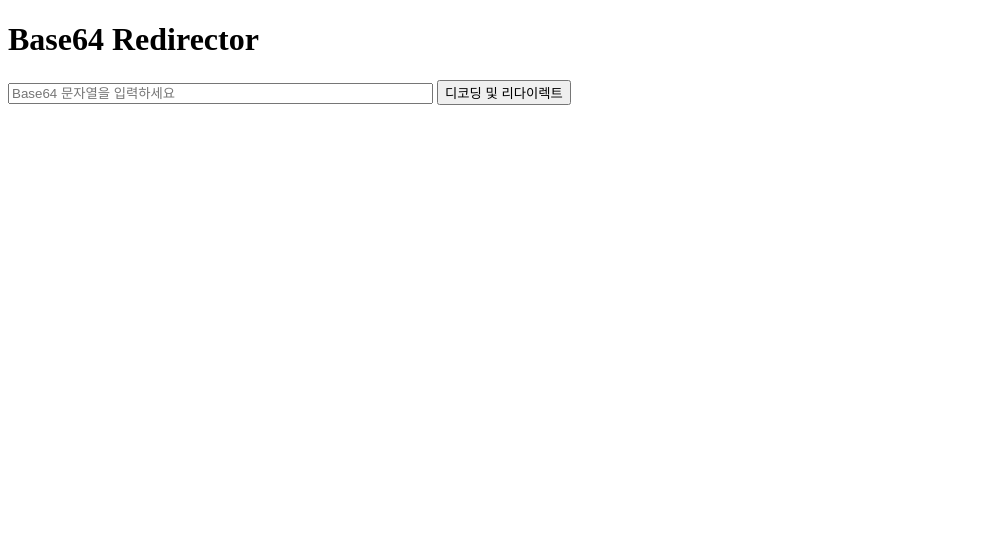
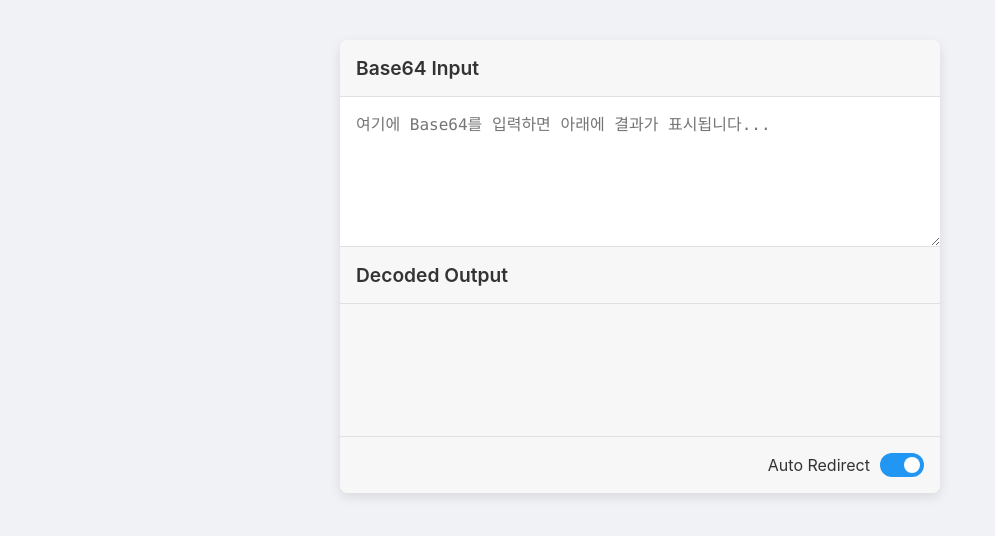
Before and after one commit to Junhyeok9904/base64-redirector, a plain HTML site: page index.html in a window 1280 px wide. Shown: the whole page, without its empty margins (0-995 px from the left). Drawn offline with Linux system fonts and the light colour scheme.

Commit message:
Feat: Final version with compact UI and redirect toggle/countdown

```diff
--- a/index.html
+++ b/index.html
@@ -3,39 +3,94 @@
 <head>
     <meta charset="UTF-8">
     <meta name="viewport" content="width=device-width, initial-scale=1.0">
-    <title>Base64 Redirector</title>
+    <title>Base64 Decoder</title>
+    <link rel="stylesheet" href="style.css">
 </head>
 <body>
-    <h1>Base64 Redirector</h1>
-    <input type="text" id="base64Input" placeholder="Base64 문자열을 입력하세요" size="50">
-    <button onclick="decodeAndRedirect()">디코딩 및 리다이렉트</button>
+    <div class="container">
+        <div class="panel">
+            <h2>Base64 Input</h2>
+            <textarea id="encodedInput" placeholder="여기에 Base64를 입력하면 아래에 결과가 표시됩니다..."></textarea>
+            <h2>Decoded Output <div class="spinner" id="spinner"></div></h2>
+            <div id="decodedOutput"></div>
+            <div class="settings">
+                <span>Auto Redirect</span>
+                <label class="switch">
+                    <input type="checkbox" id="autoRedirectToggle" checked>
+                    <span class="slider"></span>
+                </label>
+            </div>
+        </div>
+    </div>
 
     <script>
-        function decodeAndRedirect() {
-            const base64Input = document.getElementById('base64Input').value;
+        const encodedInput = document.getElementById('encodedInput');
+        const decodedOutput = document.getElementById('decodedOutput');
+        const spinner = document.getElementById('spinner');
+        const autoRedirectToggle = document.getElementById('autoRedirectToggle');
+        const footerText = document.querySelector('.footer p');
+        let redirectTimer = null;
+        let countdownTimer = null;
+
+        function b64DecodeUnicode(str) {
             try {
-                const decodedString = atob(base64Input);
-                // URL 정규식으로 유효성 검사
-                const urlPattern = new RegExp('^(https?:\/\/)?'+ // protocol
-                    '((([a-z\d]([a-z\d-]*[a-z\d])*)\.)+[a-z]{2,}|'+ // domain name
-                    '((\d{1,3}\.){3}\d{1,3}))'+ // OR ip (v4) address
-                    '(\:\d+)?(\/[-a-z\d%_.~+]*)*'+ // port and path
-                    '(\?[;&a-z\d%_.~+=-]*)?'+ // query string
-                    '(\#[-a-z\d_]*)?$','i'); // fragment locator
-                if (urlPattern.test(decodedString)) {
-                    // 유효한 URL인 경우, http/https를 붙여서 리다이렉트
-                    if (decodedString.startsWith('http')) {
-                        window.location.href = decodedString;
-                    } else {
-                        window.location.href = 'http://' + decodedString;
-                    }
-                } else {
-                    alert('디코딩된 문자열이 유효한 URL이 아닙니다.');
-                }
+                return decodeURIComponent(atob(str).split('').map(function(c) {
+                    return '%' + ('00' + c.charCodeAt(0).toString(16)).slice(-2);
+                }).join(''));
             } catch (e) {
-                alert('유효하지 않은 Base64 문자열입니다.');
+                return atob(str); // Fallback for non-UTF8 strings
             }
         }
+
+        function resetState() {
+            clearTimeout(redirectTimer);
+            clearInterval(countdownTimer);
+            footerText.textContent = 'URL로 디코딩되면 잠시 후 자동으로 리다이렉트됩니다.';
+        }
+
+        encodedInput.addEventListener('input', () => {
+            spinner.style.display = 'block';
+            resetState();
+
+            setTimeout(() => {
+                try {
+                    const base64 = encodedInput.value;
+                    if (base64.trim() === '') {
+                        decodedOutput.textContent = '';
+                        spinner.style.display = 'none';
+                        return;
+                    }
+                    const decodedText = b64DecodeUnicode(base64);
+                    decodedOutput.textContent = decodedText;
+
+                    const urlPattern = /^(https?:\/\/)?((([a-z\d]([a-z\d-]*[a-z\d])*)\.)+[a-z]{2,}|((\d{1,3}\.){3}\d{1,3}))(:\d+)?(\/[-a-z\d%_.~+]*)*(\?[;&a-z\d%_.~+=-]*)?(#[-a-z\d_]*)?$/i;
+
+                    if (autoRedirectToggle.checked && urlPattern.test(decodedText)) {
+                        let countdown = 3;
+                        footerText.textContent = `URL Found. Redirecting in ${countdown}...`;
+
+                        countdownTimer = setInterval(() => {
+                            countdown--;
+                            if (countdown > 0) {
+                                footerText.textContent = `Redirecting in ${countdown}...`;
+                            }
+                        }, 1000);
+
+                        redirectTimer = setTimeout(() => {
+                            let url = decodedText;
+                            if (!url.startsWith('http')) {
+                                url = 'http://' + url;
+                            }
+                            window.location.href = url;
+                        }, 3000); // 3초 후 리다이렉트
+                    }
+
+                } catch (e) {
+                    decodedOutput.textContent = `Error: ${e.message}`;
+                }
+                spinner.style.display = 'none';
+            }, 50);
+        });
     </script>
 </body>
 </html>
--- /dev/null
+++ b/style.css
@@ -0,0 +1,127 @@
+body {
+    font-family: -apple-system, BlinkMacSystemFont, 'Segoe UI', Roboto, Oxygen, Ubuntu, Cantarell, 'Open Sans', 'Helvetica Neue', sans-serif;
+    background-color: #f0f2f5;
+    color: #333;
+    display: flex;
+    justify-content: center;
+    align-items: flex-start;
+    padding-top: 5vh;
+    height: 100vh;
+    margin: 0;
+}
+
+.container {
+    width: 90%;
+    max-width: 600px;
+    background-color: #fff;
+    border-radius: 8px;
+    box-shadow: 0 4px 12px rgba(0, 0, 0, 0.1);
+    overflow: hidden;
+}
+
+.panel {
+    display: flex;
+    flex-direction: column;
+}
+
+.panel h2 {
+    font-size: 1.2rem;
+    font-weight: 600;
+    padding: 16px;
+    margin: 0;
+    border-bottom: 1px solid #e0e0e0;
+    background-color: #f7f7f7;
+    display: flex;
+    align-items: center;
+    justify-content: space-between;
+}
+
+textarea {
+    width: 100%;
+    height: 150px;
+    padding: 16px;
+    border: none;
+    resize: vertical;
+    font-family: 'SFMono-Regular', Consolas, 'Liberation Mono', Menlo, Courier, monospace;
+    font-size: 1rem;
+    line-height: 1.5;
+    background-color: #fff;
+    color: #333;
+    box-sizing: border-box;
+    border-bottom: 1px solid #e0e0e0;
+}
+
+textarea:focus {
+    outline: none;
+}
+
+#decodedOutput {
+    background-color: #f7f7f7;
+    min-height: 100px;
+    padding: 16px;
+    font-family: 'SFMono-Regular', Consolas, 'Liberation Mono', Menlo, Courier, monospace;
+    font-size: 1rem;
+    line-height: 1.5;
+    white-space: pre-wrap;
+    word-wrap: break-word;
+}
+
+.settings {
+    padding: 16px;
+    display: flex;
+    align-items: center;
+    justify-content: flex-end;
+    background-color: #f7f7f7;
+    border-top: 1px solid #e0e0e0;
+}
+
+/* Toggle Switch CSS */
+.switch {
+    position: relative;
+    display: inline-block;
+    width: 44px;
+    height: 24px;
+    margin-left: 10px;
+}
+
+.switch input {
+    opacity: 0;
+    width: 0;
+    height: 0;
+}
+
+.slider {
+    position: absolute;
+    cursor: pointer;
+    top: 0;
+    left: 0;
+    right: 0;
+    bottom: 0;
+    background-color: #ccc;
+    transition: .4s;
+    border-radius: 24px;
+}
+
+.slider:before {
+    position: absolute;
+    content: "";
+    height: 16px;
+    width: 16px;
+    left: 4px;
+    bottom: 4px;
+    background-color: white;
+    transition: .4s;
+    border-radius: 50%;
+}
+
+input:checked + .slider {
+    background-color: #2196F3;
+}
+
+input:focus + .slider {
+    box-shadow: 0 0 1px #2196F3;
+}
+
+input:checked + .slider:before {
+    transform: translateX(20px);
+}
```
